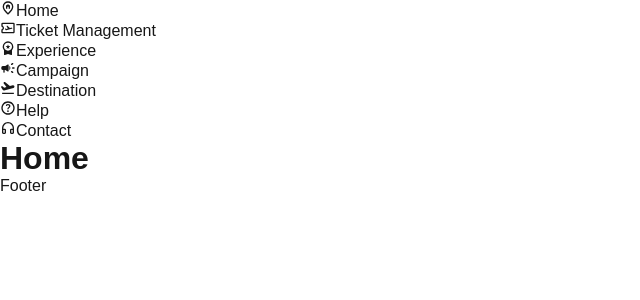
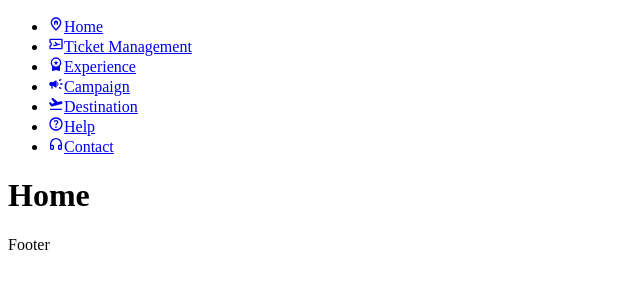
Before and after one commit to Gauravpatil1305/flightbooking, a Next.js app: page / in a window 1280 px wide. Shown: the top 300 px of the page, without its empty margins (0-640 px from the left). Built offline with nearby package versions, Linux system fonts and the light colour scheme.

Commit message:
Update
Updated for Css.

```diff
--- a/src/app/globals.css
+++ /dev/null
@@ -1,42 +0,0 @@
-:root {
-  --background: #ffffff;
-  --foreground: #171717;
-}
-
-@media (prefers-color-scheme: dark) {
-  :root {
-    --background: #0a0a0a;
-    --foreground: #ededed;
-  }
-}
-
-html,
-body {
-  max-width: 100vw;
-  overflow-x: hidden;
-}
-
-body {
-  color: var(--foreground);
-  background: var(--background);
-  font-family: Arial, Helvetica, sans-serif;
-  -webkit-font-smoothing: antialiased;
-  -moz-osx-font-smoothing: grayscale;
-}
-
-* {
-  box-sizing: border-box;
-  padding: 0;
-  margin: 0;
-}
-
-a {
-  color: inherit;
-  text-decoration: none;
-}
-
-@media (prefers-color-scheme: dark) {
-  html {
-    color-scheme: dark;
-  }
-}
--- a/src/app/layout.tsx
+++ b/src/app/layout.tsx
@@ -1,5 +1,4 @@
 import type { Metadata } from "next";
-import "./globals.css";
 
 import Header from "@/components/Header/Header";
 import Footer from "@/components/Footer/Footer";
```
